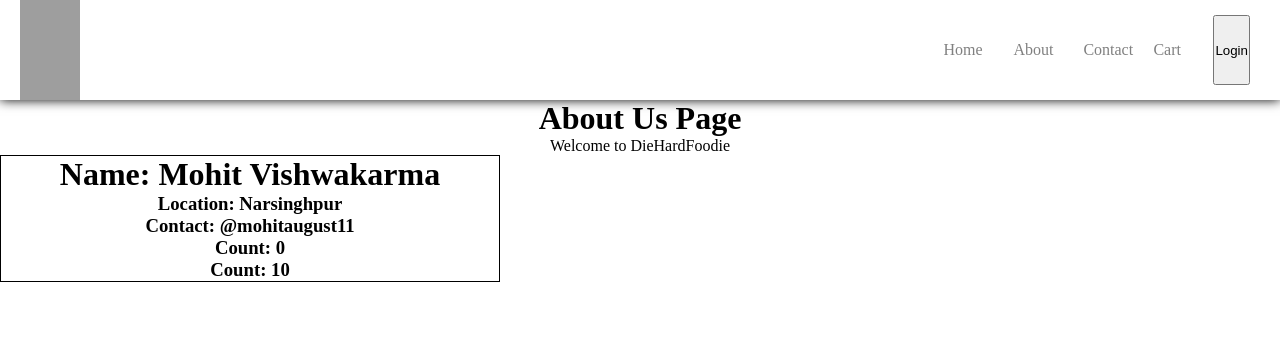
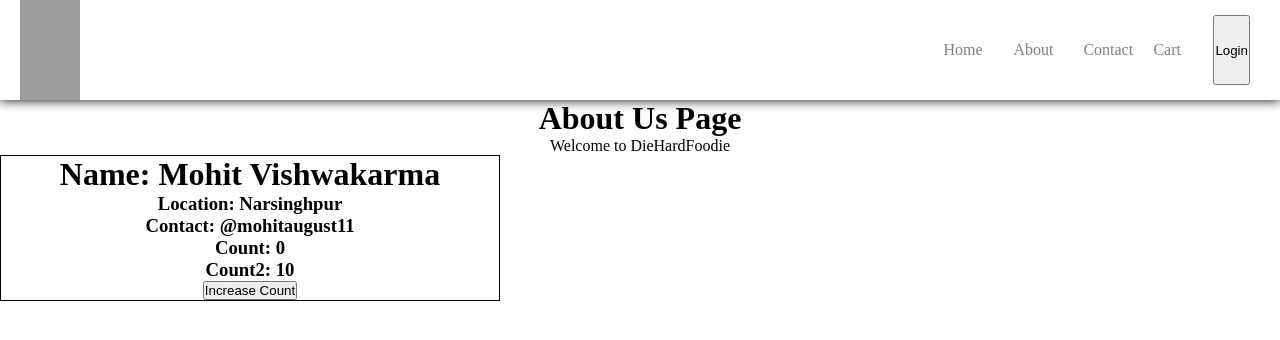
Before and after one commit to mohitvishwakarma011/react, a React (Vite) app: page /about in a window 1280 px wide. Shown: the top 340 px of the page. Built offline with nearby package versions, Linux system fonts and the light colour scheme; grey boxes are pictures that could not be loaded.

Commit message:
this.setState() to set state variables

```diff
--- a/src/components/UserClass.js
+++ b/src/components/UserClass.js
@@ -11,6 +11,7 @@ class UserClass extends React.Component {
     };
   }
   render() {
+    console.log("render called");
     const { name, location } = this.props;
     return (
       <div className="user-card">
@@ -18,7 +19,12 @@ class UserClass extends React.Component {
         <h3>Location: {location}</h3>
         <h3>Contact: @mohitaugust11</h3>
         <h3>Count: {this.state.count}</h3>
-        <h3>Count: {this.state.count2}</h3>
+        <h3>Count2: {this.state.count2}</h3>
+        <button onClick={()=>{
+            this.setState({
+                count:this.state.count+1
+            })
+        }}>Increase Count</button>
       </div>
     );
   }
```
